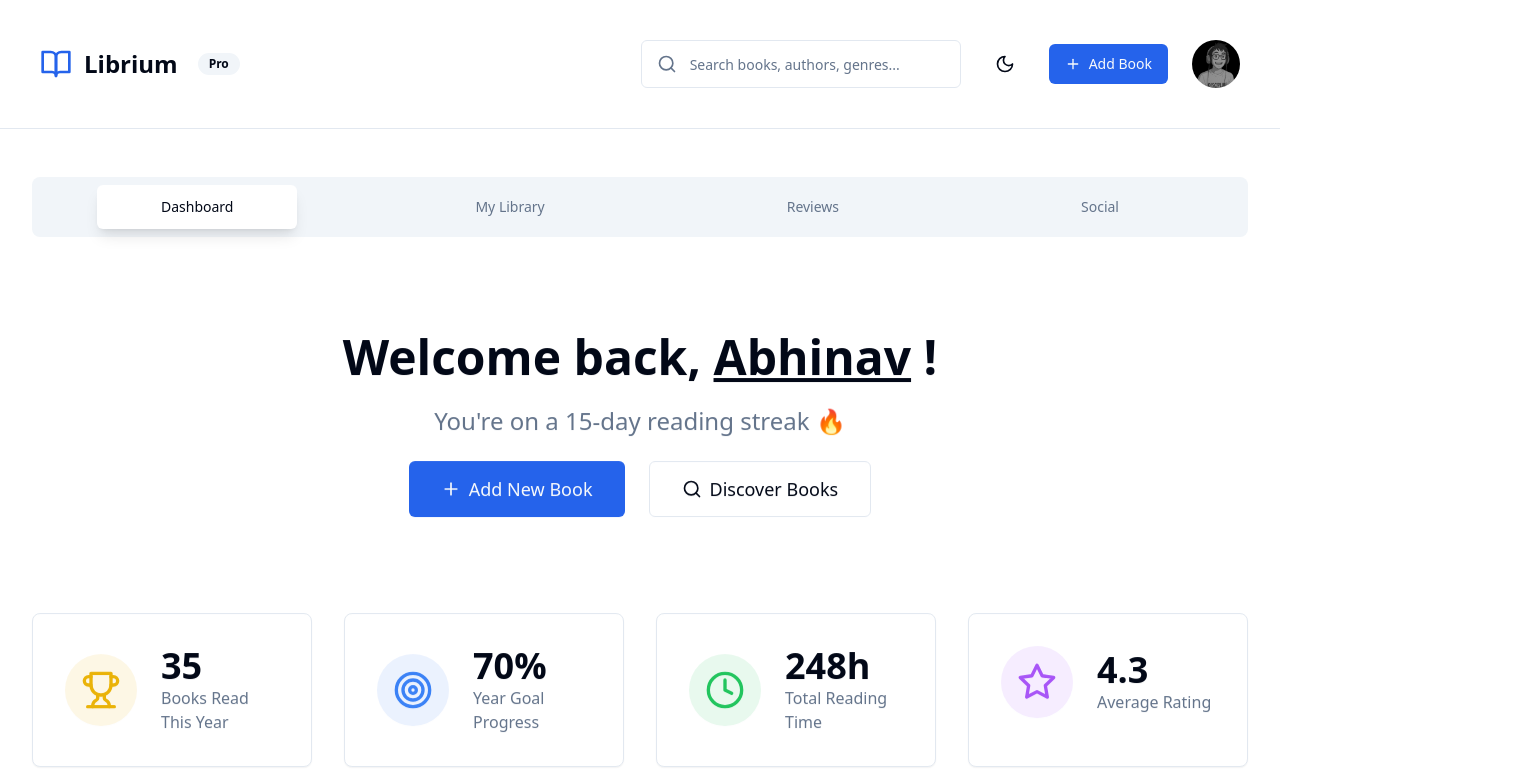
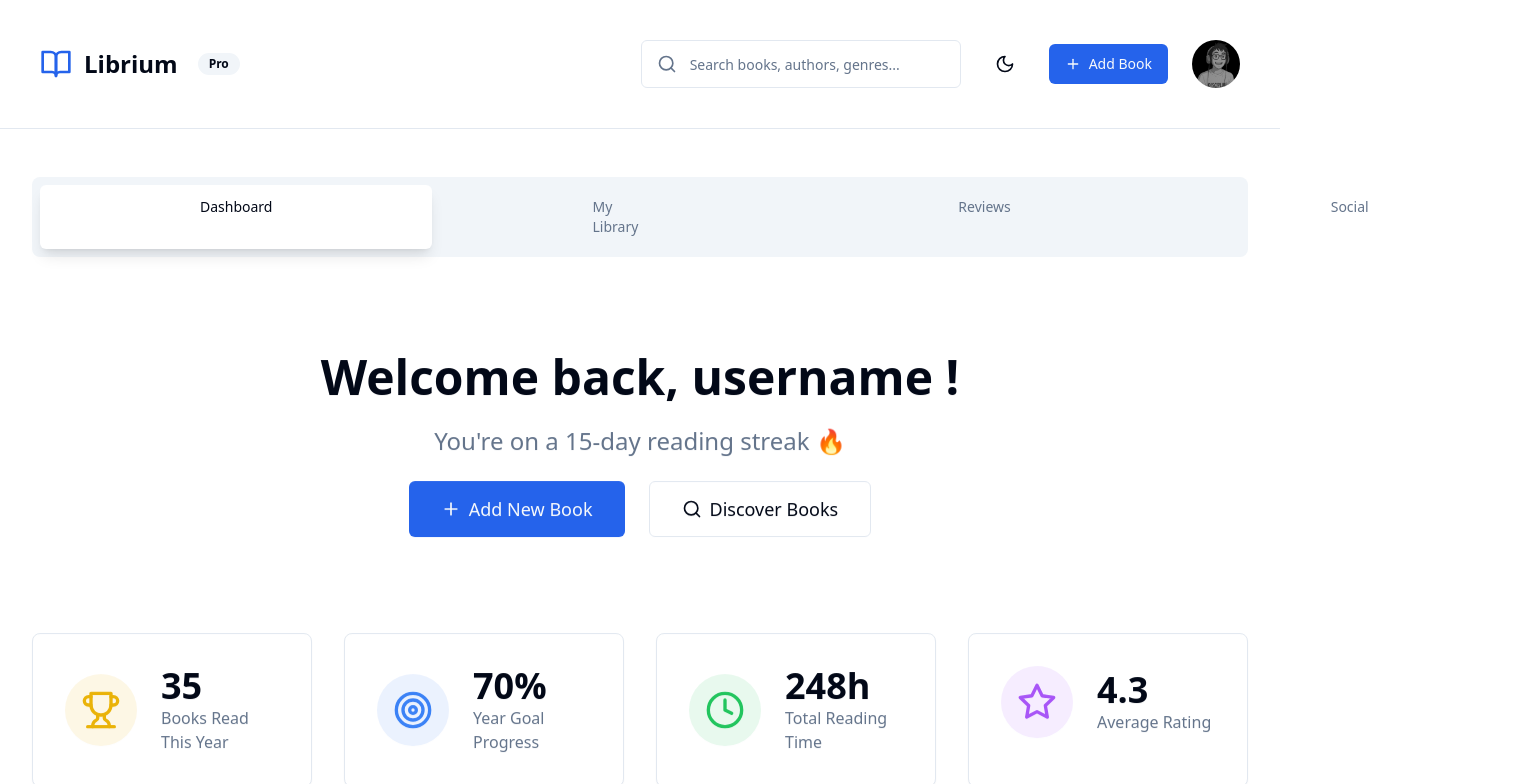
Before and after one commit to sahillllllllll-bit/Book-Review-Reading-Tracker, a React (Vite) app: page / in a window 1280 px wide. Shown: the top 784 px of the page, 1529 px wide, since content can reach past the window. Built offline with nearby package versions, Linux system fonts and the light colour scheme.

Commit message:
changed Name

```diff
--- a/src/components/Navigation.jsx
+++ b/src/components/Navigation.jsx
@@ -24,7 +24,7 @@ export default function Navigation() {
             <NavLink
               key={item.path}
               to={item.path}
-              className={`relative px-16 py-3 text-sm font-medium transition-colors rounded-md ${
+              className={`relative px-[160px] py-3 text-sm font-medium transition-colors rounded-md ${
                 isActive ? "text-foreground" : "text-muted-foreground hover:text-foreground"
               }`}
             >
--- a/src/pages/Dashboard.jsx
+++ b/src/pages/Dashboard.jsx
@@ -45,7 +45,7 @@ export default function Dashboard() {
           animate={{ opacity: 1, y: 0 }}
           transition={{ delay: 0.2 }}
         >
-          Welcome back,  <span className="underline">Abhinav</span> !
+          Welcome back,  <span className="font-semibold">username</span> !
         </motion.h2>
         <motion.p
           className="text-2xl text-muted-foreground"
```
